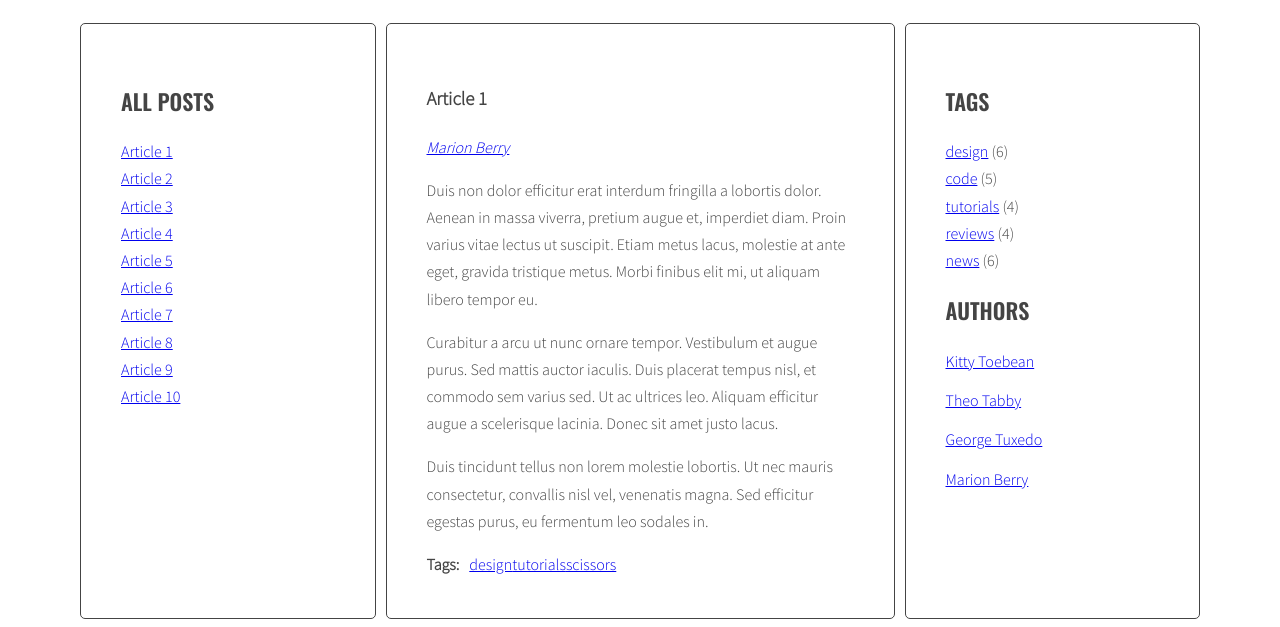
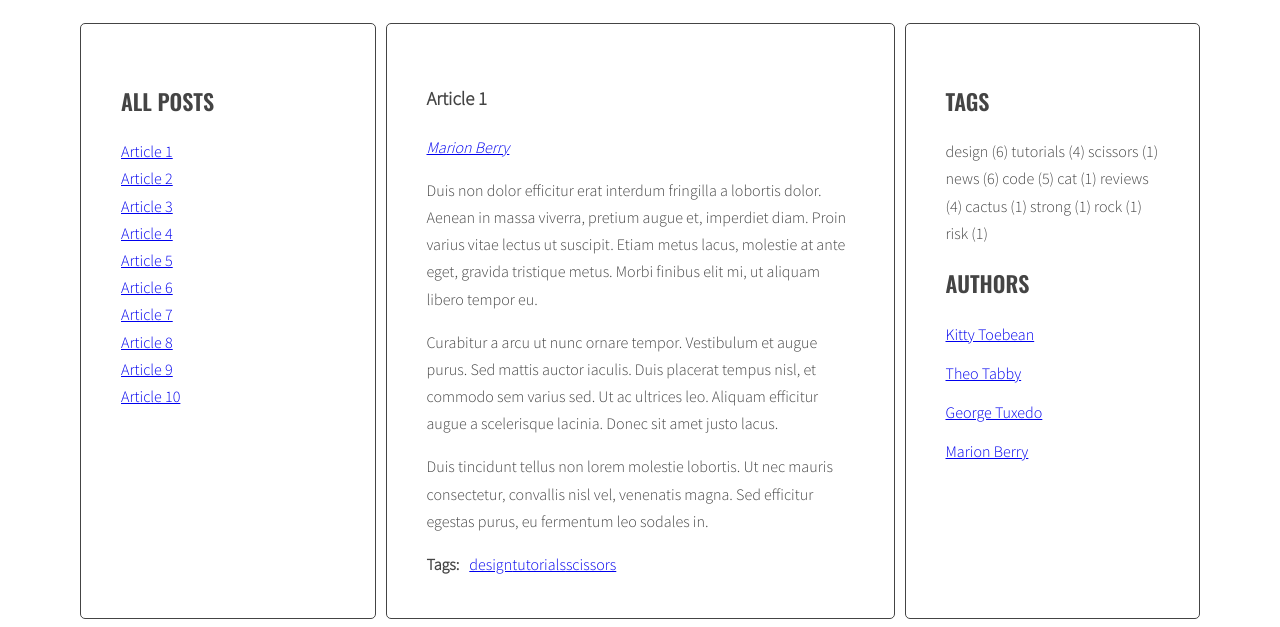
Before and after one commit to JoanKN/javascript-blog, a website: page index.html in a window 1280 px wide. Shown: the part 220-847 px from the top of the page. Drawn offline with nearby package versions, Linux system fonts and the light colour scheme.

Commit message:
Change links

```diff
--- a/index.html
+++ b/index.html
@@ -213,13 +213,7 @@
             </section>
             <aside class="sidebar">
                 <h2 class="section-title">Tags</h2>
-                <ul class="list tags">
-                    <li><a href="#">design</a> <span>(6)</span></li>
-                    <li><a href="#">code</a> <span>(5)</span></li>
-                    <li><a href="#">tutorials</a> <span>(4)</span></li>
-                    <li><a href="#">reviews</a> <span>(4)</span></li>
-                    <li><a href="#">news</a> <span>(6)</span></li>
-                </ul>
+                <ul class="list tags"></ul>
                 <h2 class="section-title">Authors</h2>
                 <ul class="list authors">
                     <li>
--- a/js/script.js
+++ b/js/script.js
@@ -49,7 +49,8 @@
     optTitleSelector = '.post-title',
     optTitleListSelector = '.titles',
     optArticleTagsSelector = '.post-tags .list',
-    optArticleAuthorSelector = '.post-author';
+    optArticleAuthorSelector = '.post-author',
+    optTagsListSelector = '.tags.list';
   // eslint-disable-next-line no-inner-declarations
   function generateTitleLinks(customSelector = '') {
     /* remove contents of titleList */
@@ -86,6 +87,8 @@
   generateTitleLinks();
 
   function generateTags(){
+    /* [NEW] create a new variable allTags with an empty object */
+    let allTags = {};
     /* find all articles */
     const articles = document.querySelectorAll(optArticleSelector);
     /* START LOOP: for every article: */
@@ -110,12 +113,33 @@
         /* add generated code to html variable */
         html = html + linkHTML;
         /*console.log(html);*/
+        /* [NEW] check if this link is NOT already in allTags */
+        if(!allTags[tag]) {
+          /* [NEW] add tag to allTags object */
+          allTags[tag] = 1;
+        } else {
+          allTags[tag]++;
+        }
         /* END LOOP: for each tag */
       }
       /* insert HTML of all the links into the tags wrapper */
       tagsWrapper.innerHTML = html;
       /* END LOOP: for every article: */
     }
+    /* [NEW] find list of tags in right column */
+    const tagList = document.querySelector(optTagsListSelector);
+   /* [NEW] create variable for all links HTML code */
+    let allTagsHTML = '';
+
+  /* [NEW] START LOOP: for each tag in allTags: */
+  for(let tag in allTags){
+    /* [NEW] generate code of a link and add it to allTagsHTML */
+    allTagsHTML += tag + ' (' + allTags[tag] + ') ';
+  }
+  /* [NEW] END LOOP: for each tag in allTags: */
+
+  /*[NEW] add HTML from allTagsHTML to tagList */
+  tagList.innerHTML = allTagsHTML;
   }
   generateTags();
 
```
